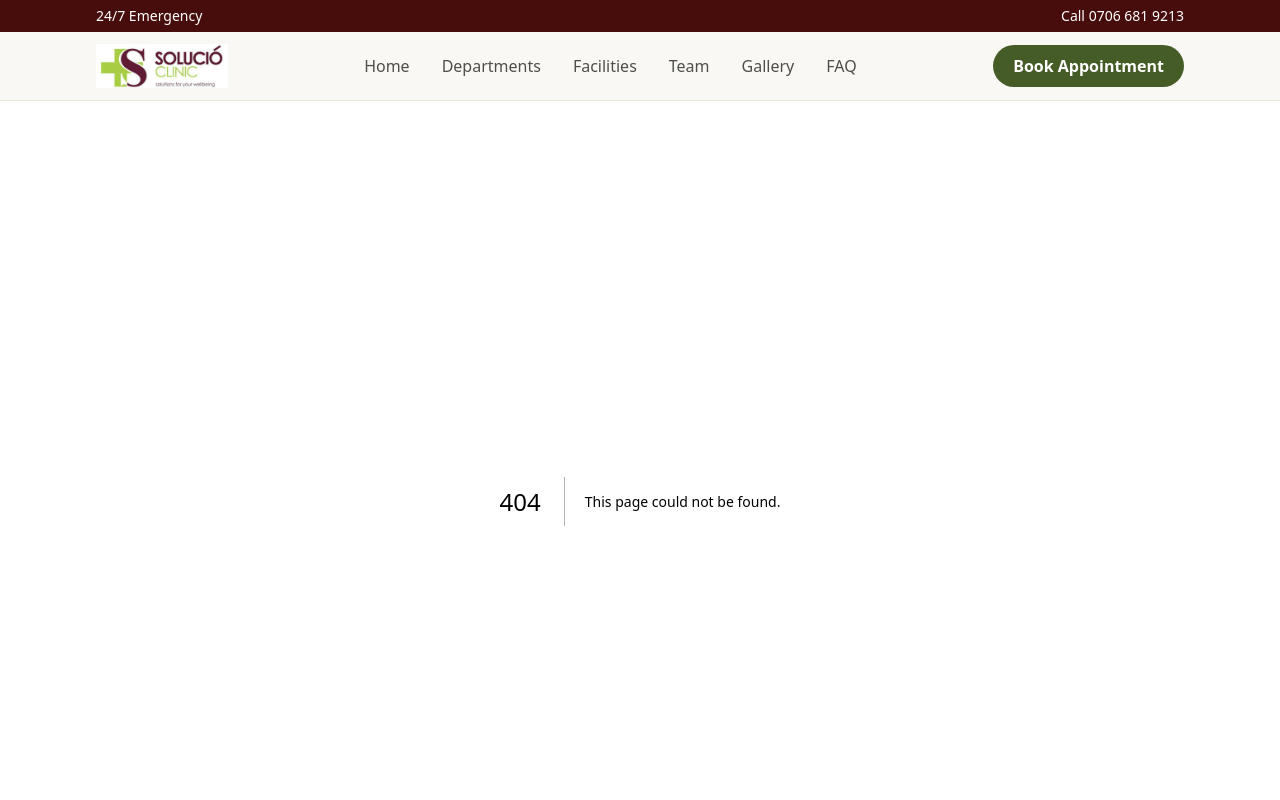
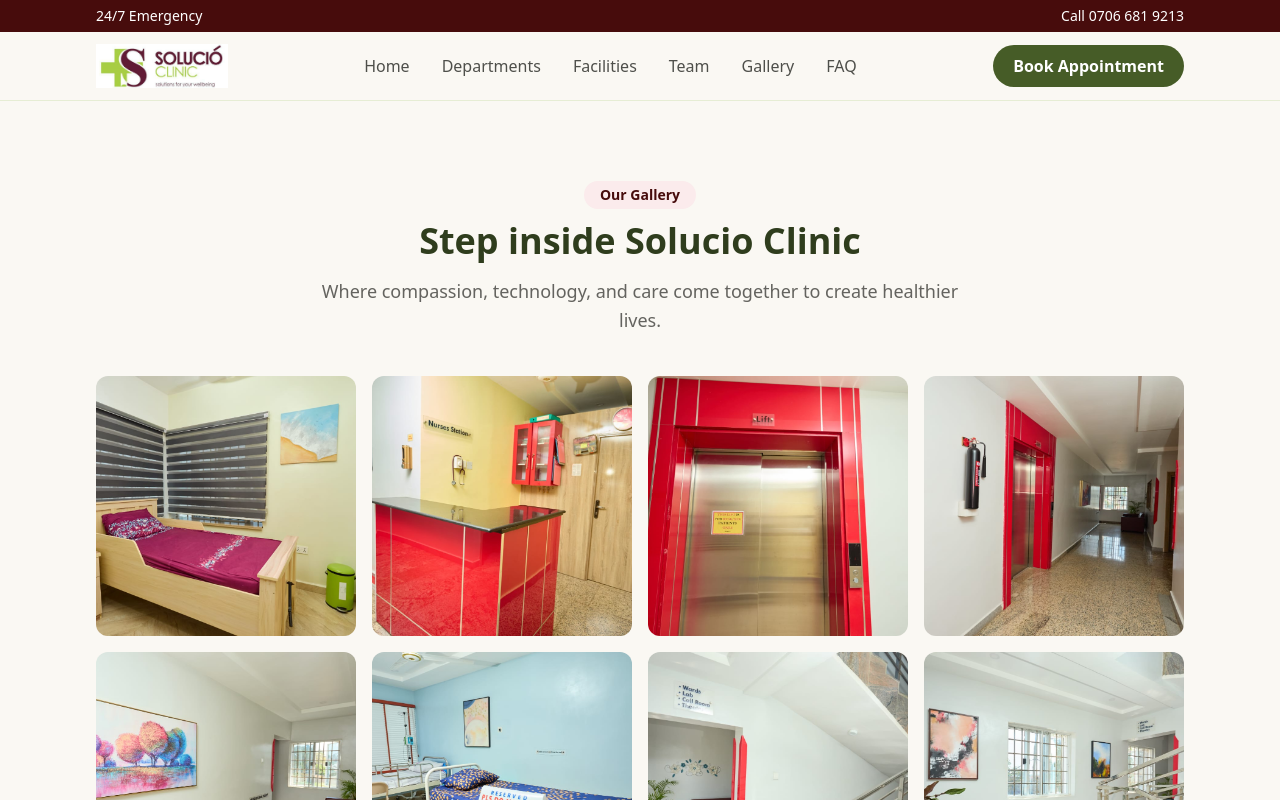
Before and after one commit to Joe-EtubiGreatattai/solucio-website, a Next.js app: page /gallery in a window 1280 px wide. Before the commit this address had no page. Shown: the top 800 px of the page. Built offline with nearby package versions, Linux system fonts and the light colour scheme.

Commit message:
Add gallery page

```diff
--- /dev/null
+++ b/app/gallery/page.tsx
@@ -0,0 +1,38 @@
+import type { Metadata } from "next";
+import Image from "next/image";
+import Container from "@/components/Container";
+import SectionHeading from "@/components/SectionHeading";
+import { galleryImages } from "@/lib/data/gallery";
+
+export const metadata: Metadata = {
+  title: "Gallery — Solucio Clinic",
+  description:
+    "Step inside Solucio Clinic — where compassion, technology, and care come together to create healthier lives.",
+};
+
+export default function GalleryPage() {
+  return (
+    <section className="py-16 lg:py-20">
+      <Container>
+        <SectionHeading
+          eyebrow="Our Gallery"
+          title="Step inside Solucio Clinic"
+          description="Where compassion, technology, and care come together to create healthier lives."
+        />
+        <div className="grid grid-cols-2 sm:grid-cols-3 lg:grid-cols-4 gap-4">
+          {galleryImages.map((src) => (
+            <div key={src} className="relative aspect-square overflow-hidden rounded-xl">
+              <Image
+                src={src}
+                alt="Solucio Clinic facility"
+                fill
+                className="object-cover hover:scale-105 transition-transform duration-300"
+                sizes="(max-width: 640px) 50vw, (max-width: 1024px) 33vw, 25vw"
+              />
+            </div>
+          ))}
+        </div>
+      </Container>
+    </section>
+  );
+}
```
